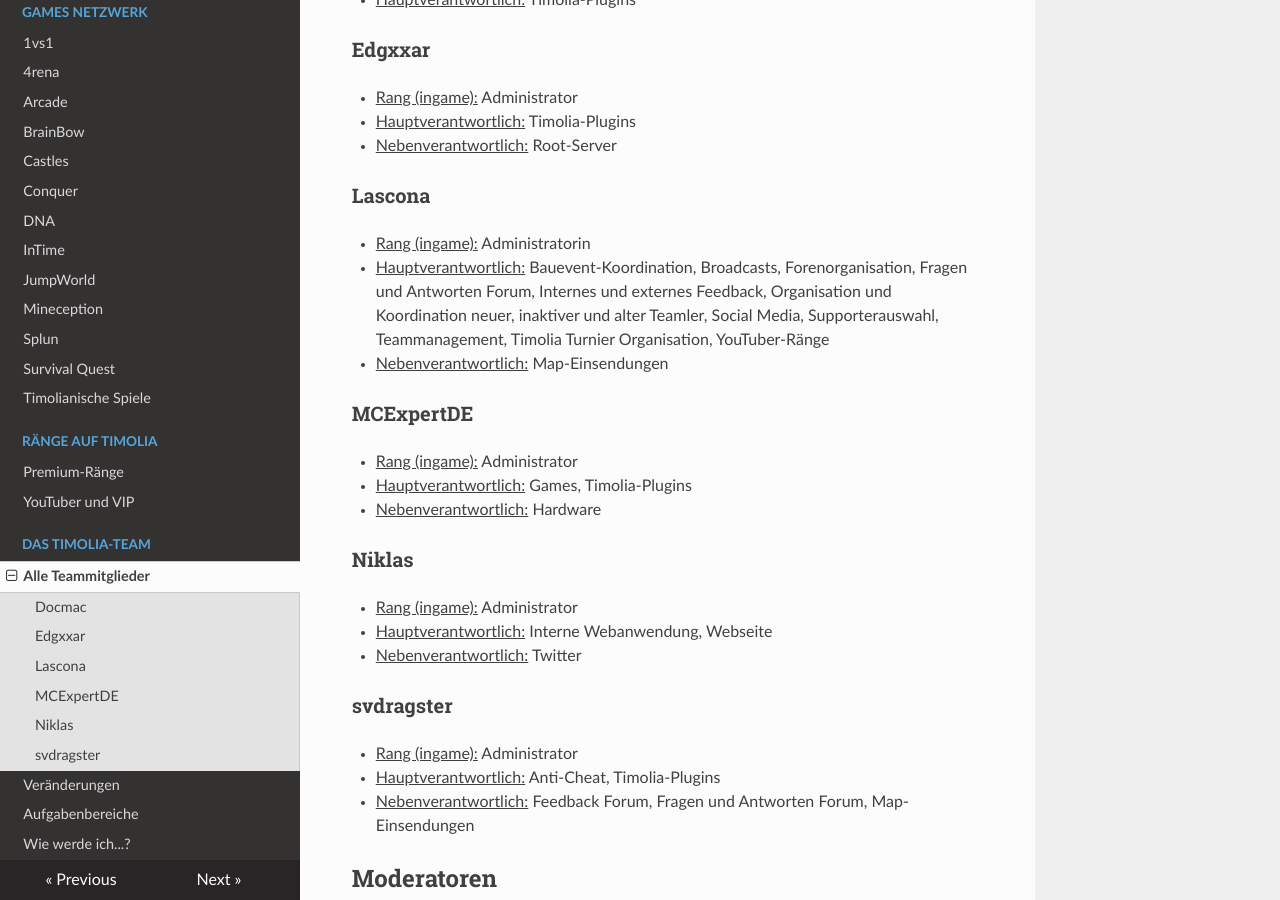
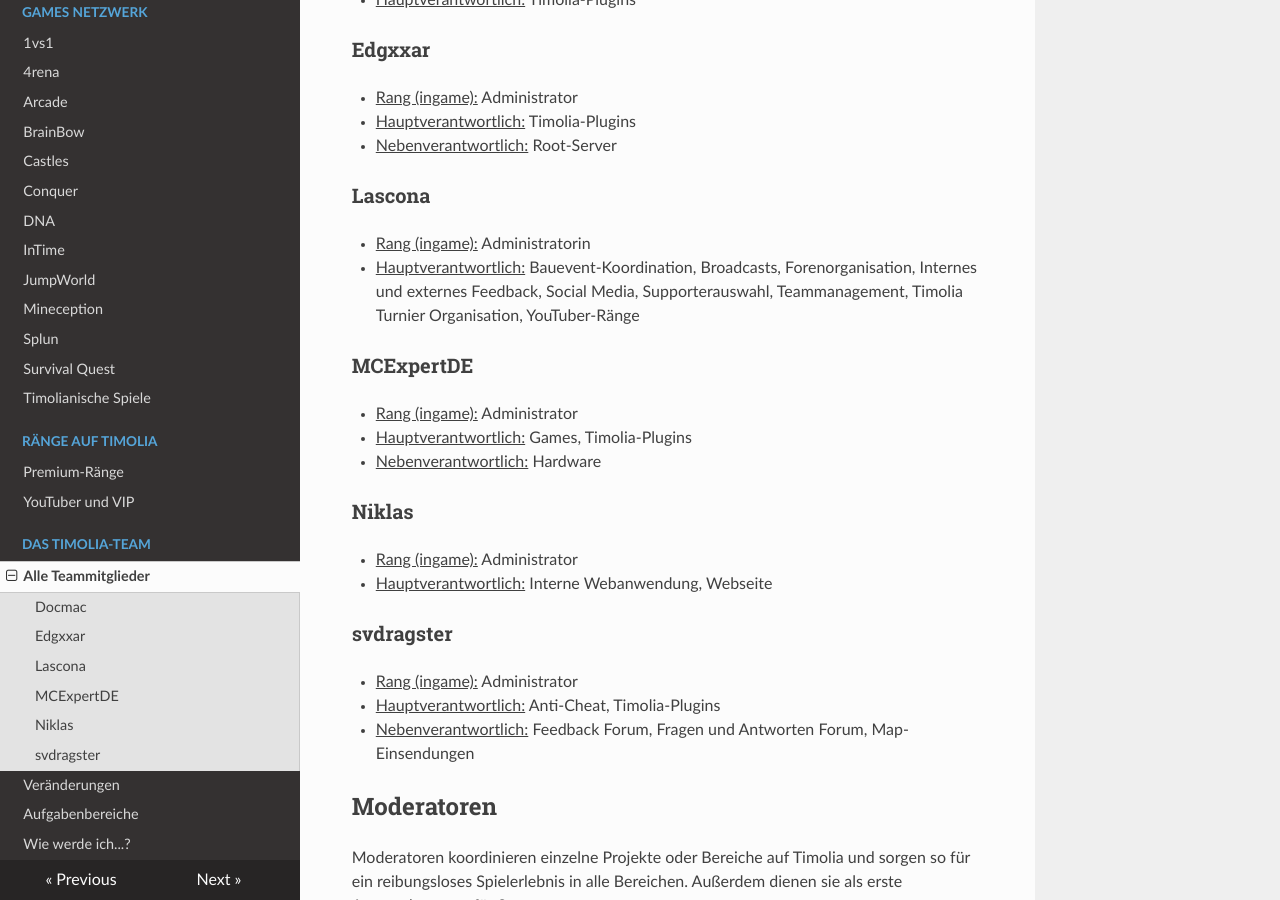
Before and after one commit to TimoliaDE/HowTo, an MkDocs documentation site: the page built from docs/team/members.md, in a window 1280 px wide and 900 px high, scrolled down 361 px. Built offline with MkDocs 1.6.1, drawn with Linux system fonts in a browser that asks for light colours; nearby versions of some CDN libraries; old or Windows-style settings are respelled for this version of MkDocs.

Commit message:
Update members.md

```diff
--- a/docs/team/members.md
+++ b/docs/team/members.md
@@ -16,9 +16,7 @@ Administratoren leiten das Netzwerk. Sie kümmern sich um teaminterne und techni
 
 ### <strong>Lascona</strong>
 - <u>Rang (ingame):</u> Administratorin
-- <u>Hauptverantwortlich:</u> Bauevent-Koordination, Broadcasts, Forenorganisation, Fragen und Antworten Forum, Internes und externes Feedback,
-Organisation und Koordination neuer, inaktiver und alter Teamler, Social Media, Supporterauswahl, Teammanagement, Timolia Turnier Organisation, YouTuber-Ränge
-- <u>Nebenverantwortlich:</u> Map-Einsendungen
+- <u>Hauptverantwortlich:</u> Bauevent-Koordination, Broadcasts, Forenorganisation, Internes und externes Feedback, Social Media, Supporterauswahl, Teammanagement, Timolia Turnier Organisation, YouTuber-Ränge
 
 ### <strong>MCExpertDE</strong>
 - <u>Rang (ingame):</u> Administrator
@@ -28,7 +26,6 @@ Organisation und Koordination neuer, inaktiver und alter Teamler, Social Media,
 ### <strong>Niklas</strong>
 - <u>Rang (ingame):</u> Administrator
 - <u>Hauptverantwortlich:</u> Interne Webanwendung, Webseite
-- <u>Nebenverantwortlich:</u> Twitter
 
 ### <strong>svdragster</strong>
 - <u>Rang (ingame):</u> Administrator
```
